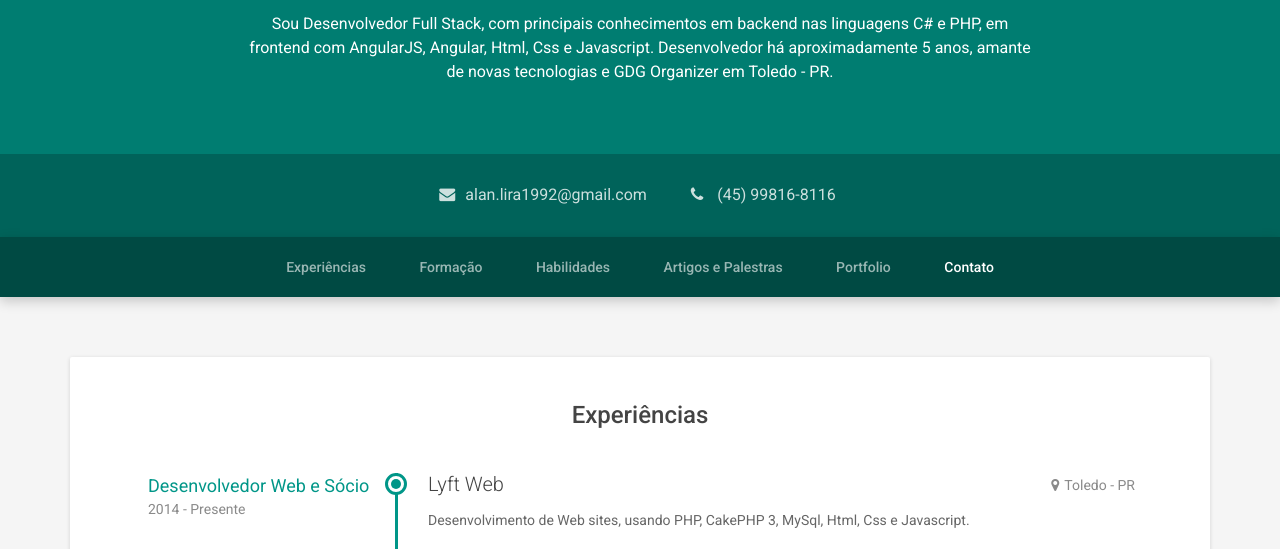
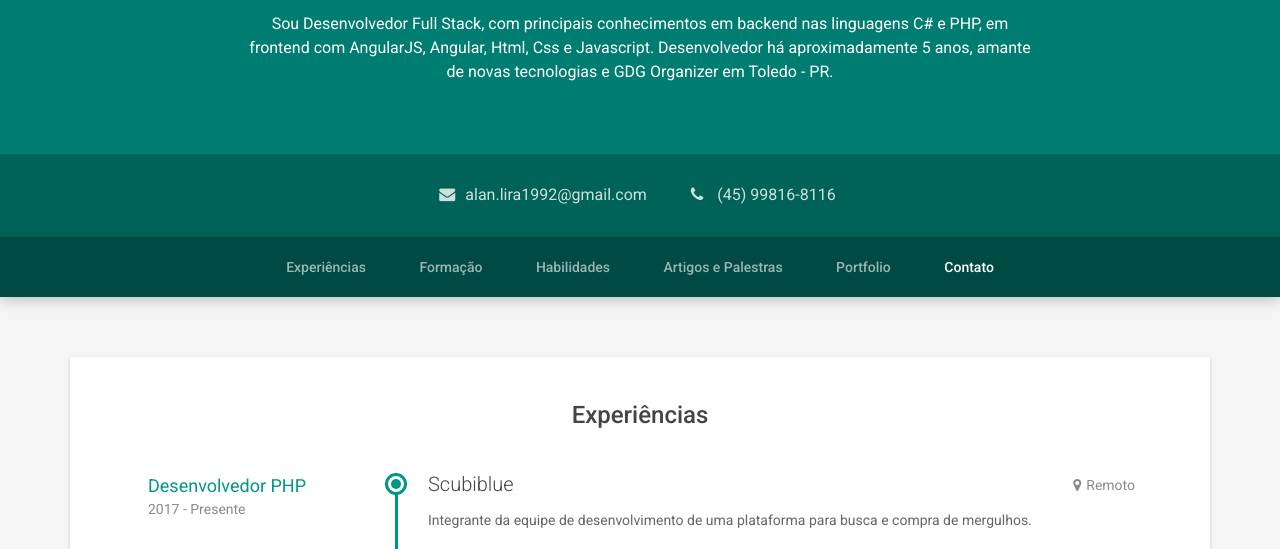
Before and after one commit to lira92/lira92.github.io, a plain HTML site: page pt-br/index.html in a window 1280 px wide. Shown: the part 403-952 px from the top of the page. Drawn offline with Linux system fonts and the light colour scheme.

Commit message:
added new experience

```diff
--- a/pt-br/index.html
+++ b/pt-br/index.html
@@ -84,6 +84,20 @@
         <section id="experiences-section" class="experiences-section section">
             <h2 class="section-title">Experiências</h2>
             <div class="timeline">
+		<div class="item">
+                    <div class="work-place">
+                        <h3 class="place">Scubiblue</h3>
+                        <div class="location"><i class="fa fa-map-marker" aria-hidden="true"></i>Remoto</div>
+                    </div>
+                    <div class="job-meta">
+                        <div class="title">Desenvolvedor PHP</div>
+                        <div class="time">2017 - Presente</div>
+                    </div><!--//job-meta-->
+                    <div class="job-desc">
+                        <p>Integrante da equipe de desenvolvimento de uma plataforma para busca e compra de mergulhos.</p>
+                    </div><!--//job-desc-->
+                </div><!--//item-->
+
                 <div class="item">
                     <div class="work-place">
                         <h3 class="place">Lyft Web</h3>
```
